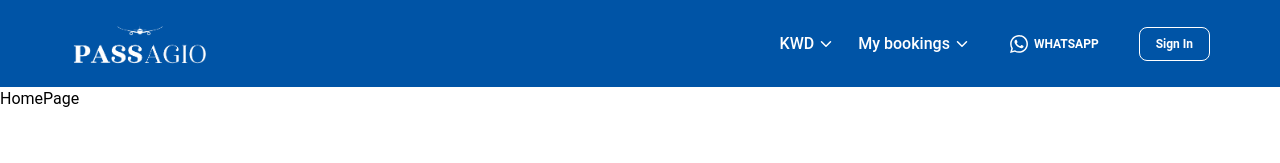
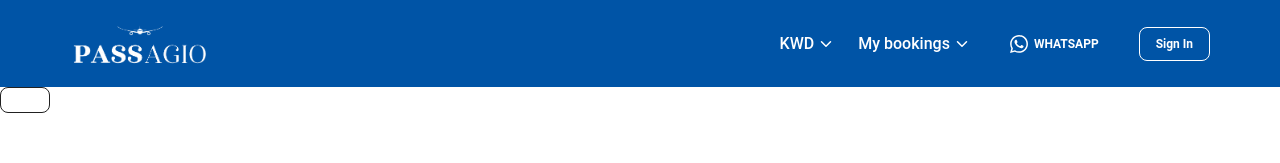
Before and after one commit to engmo159/booking, a Next.js app: page / in a window 1280 px wide. Shown: the top 163 px of the page. Built offline with nearby package versions, Linux system fonts and the light colour scheme.

Commit message:
solve material tailwind

```diff
--- a/app/layout.js
+++ b/app/layout.js
@@ -1,16 +1,16 @@
 import localFont from 'next/font/local'
 import './globals.css'
-import ClientLayout from '@/components/ClientLayout'
+import HomeNav from '@/components/mainComponents/navbar/HomeNav'
 
 const geistSans = localFont({
   src: './fonts/GeistVF.woff',
   variable: '--font-geist-sans',
-  weight: '100 900',
+  weight: '100 400 900',
 })
 const geistMono = localFont({
   src: './fonts/GeistMonoVF.woff',
   variable: '--font-geist-mono',
-  weight: '100 900',
+  weight: '100 400 900',
 })
 
 export const metadata = {
@@ -25,7 +25,8 @@ export default function RootLayout({ children }) {
         suppressHydrationWarning
         className={`${geistSans.variable} ${geistMono.variable} antialiased`}
       >
-        <ClientLayout>{children}</ClientLayout>
+        <HomeNav />
+        {children}
       </body>
     </html>
   )
--- a/app/page.js
+++ b/app/page.js
@@ -1,7 +1,13 @@
+import { Button } from '../components/imports'
+
 export const metadata = {
   title: 'Home',
   description: 'Generated by create next app',
 }
 export default function Home() {
-  return <div>HomePage</div>
+  return (
+    <div>
+      <Button variant='outlined'></Button>
+    </div>
+  )
 }
--- a/components/ClientLayout.jsx
+++ /dev/null
@@ -1,15 +0,0 @@
-"use client";
-import { ThemeProvider } from "@/clientSide";
-import HomeNav from "./mainComponents/navbar/HomeNav";
-
-
-const ClientLayout = ({ children }) => {
-  return (
-    <ThemeProvider>
-      <HomeNav />
-      {children}
-    </ThemeProvider>
-  );
-};
-
-export default ClientLayout;
--- a/next.config.mjs
+++ /dev/null
@@ -1,13 +0,0 @@
-/** @type {import('next').NextConfig} */
-const nextConfig = {
-  images: {
-    remotePatterns: [
-      {
-        protocol: 'https',
-        hostname: 'placehold.co',
-      },
-    ],
-  },
-}
-
-export default nextConfig
--- a/package.json
+++ b/package.json
@@ -1,5 +1,5 @@
 {
-  "name": "test_next",
+  "name": "booking",
   "version": "0.1.0",
   "private": true,
   "scripts": {
@@ -11,9 +11,7 @@
   "dependencies": {
     "@material-tailwind/react": "^2.1.10",
     "axios": "^1.7.7",
-    "next": "15.0.2",
-    "react": "19.0.0-rc-02c0e824-20241028",
-    "react-dom": "19.0.0-rc-02c0e824-20241028",
+    "next": "^15.0.2",
     "react-icons": "^5.3.0"
   },
   "devDependencies": {
```
Also changed, not shown: components/imports.js (+7 -7 lines), 1 other file (tests, documents, lock files or other folders).
